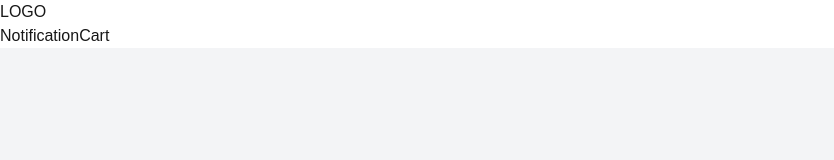
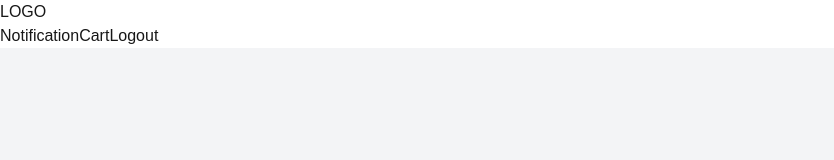
Before and after one commit to raozia/nextjs-authentication, a Next.js app: page /home in a window 1280 px wide. Shown: the top 160 px of the page, without its empty margins (0-834 px from the left). Built offline with nearby package versions, Linux system fonts and the light colour scheme; sample sign-in values are in the browser's storage.

Commit message:
Add logout button in navbar

```diff
--- a/components/NavBar.tsx
+++ b/components/NavBar.tsx
@@ -12,6 +12,7 @@ const NavBar = () => {
                     <div>
                         <Link href={'/#'}>Notification</Link>
                         <Link href={'/#'}>Cart</Link>
+                        <Link href={'/#'}>Logout</Link>
                     </div>
                 </div>
             </div>
```
